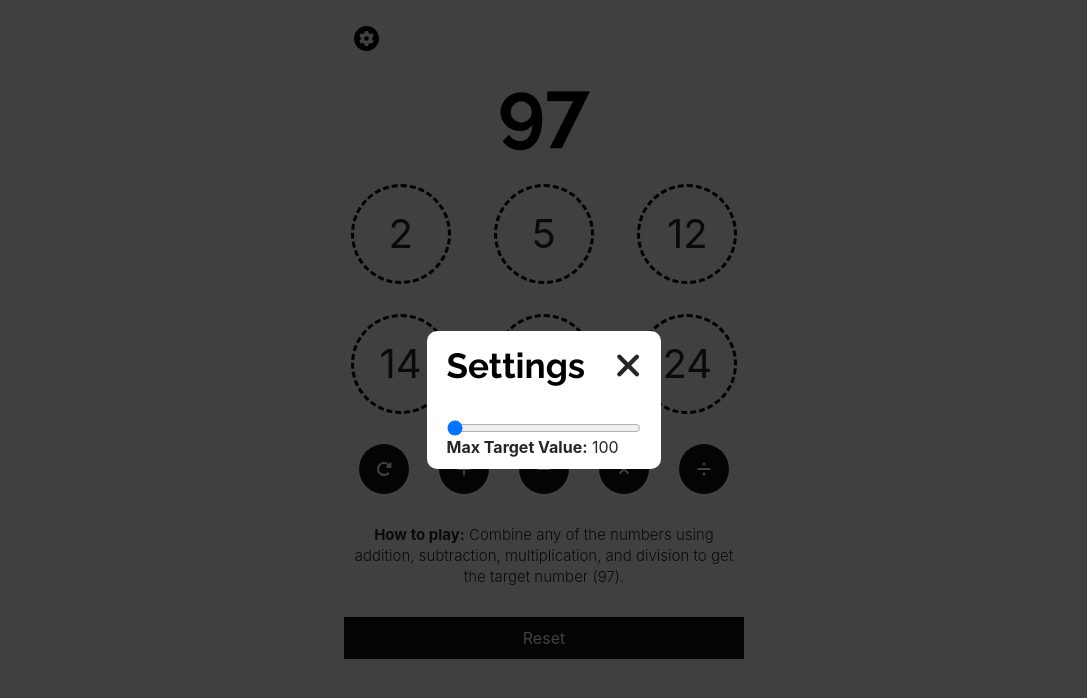
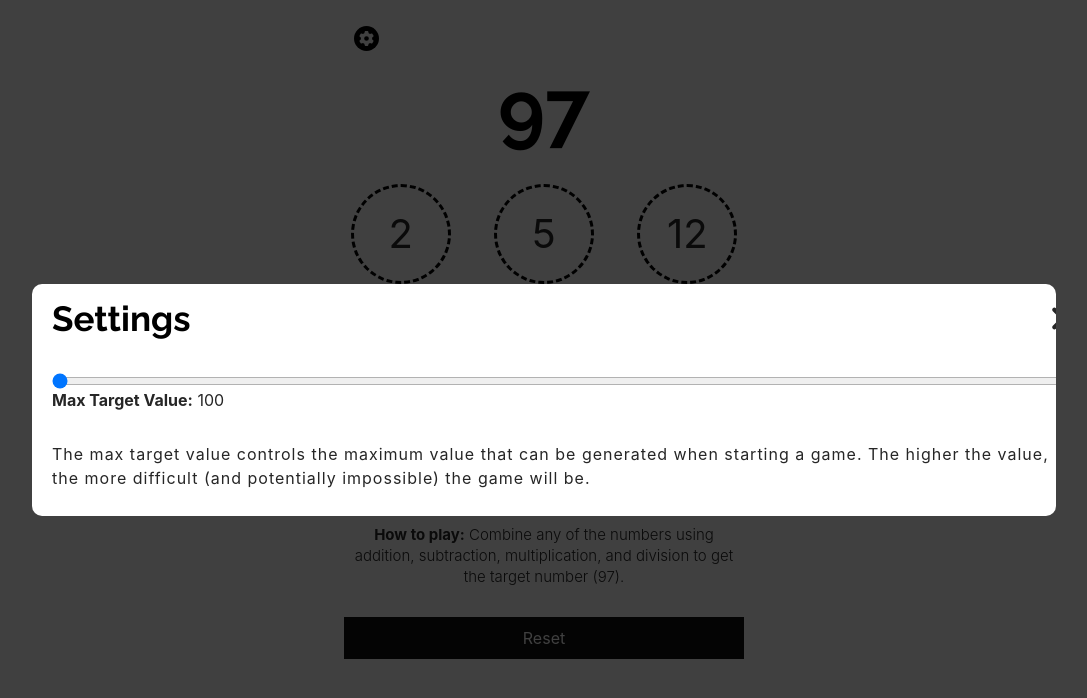
Before and after one commit to andydeforest/number-combos, a Nuxt app: page / in a window 1280 px wide. Both pictures are taken after a click on the button 462 px from the left and 38 px from the top of the page. Shown: the top 698 px of the page, without its empty margins (96-1183 px from the left). Built offline with nearby package versions, Linux system fonts and the light colour scheme.

Commit message:
modal tweak, added explanation for max target value

```diff
--- a/components/UI/modal/index.vue
+++ b/components/UI/modal/index.vue
@@ -37,9 +37,12 @@ export default {
     background-color: #fff;
     padding: 1rem 2rem;
     border-radius: 1rem;
-    max-width: 80vw;
-    max-height: 80vh;
     overflow: auto;
+
+    @include breakpoint(medium) {
+      max-width: 80vw;
+      max-height: 80vh;
+    }
   }
 }
 </style>
--- a/components/game/Settings.vue
+++ b/components/game/Settings.vue
@@ -31,6 +31,11 @@
         </div>
         <div>
           <strong>Max Target Value:</strong> {{ gameStore.maxTarget }}
+        </div>
+        <div>
+          <p>
+            The max target value controls the maximum value that can be generated when starting a game. The higher the value, the more difficult (and potentially impossible) the game will be.
+          </p>
         </div>
       </div>
     </UIModal>
@@ -79,6 +84,7 @@ export default {
   &__modal {
     display: flex;
     flex-direction: column;
+    width: 80vw;
 
     &--heading {
       display: flex;
@@ -97,13 +103,17 @@ export default {
       }
     }
 
+    p {
+      margin-top: var(--base-gap);
+    }
+
     &--slider {
       display: flex;
       flex-direction: row;
       justify-content: center;
       margin-top: var(--base-gap);
 
-      input {
+      input[type=range] {
         width: 100%;
       }
     }
```
